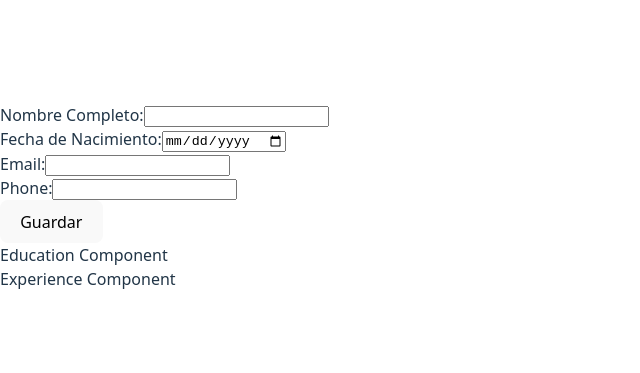
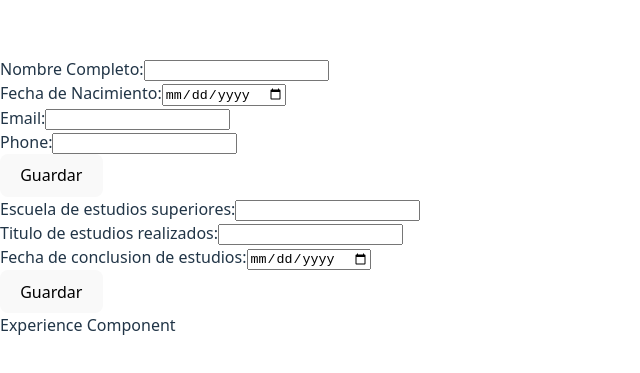
Before and after one commit to manulzvz/cv-application, a React (Vite) app: page / in a window 1280 px wide. Shown: the part 203-576 px from the top of the page, without its empty margins (0-640 px from the left). Built offline with nearby package versions, Linux system fonts and the light colour scheme.

Commit message:
feat: Add education section with edit and visualization mode

```diff
--- a/src/components/CV.jsx
+++ b/src/components/CV.jsx
@@ -10,6 +10,12 @@ function CV() {
         birthDate: '',
         email: '',
         phone: '',
+    });
+
+    const [educationInfo, setEducationInfo] = useState({
+        schoolName: '',
+        titleOfStudy: '',
+        dateOfStudy: '',
     });
 
     const [isEditingInfo, setIsEditingInfo] = useState(true);
@@ -25,14 +31,15 @@ function CV() {
                 setIsEditing={setIsEditingInfo}
             />
             <Education
-                // ...props
+                educationInfo={educationInfo}
+                setEducationInfo={setEducationInfo}
                 isEditing={isEditingEducation}
-                setIsEditingEducation={setIsEditingEducation}
+                setIsEditing={setIsEditingEducation}
             />
             <Experience
                 // ...props
                 isEditing={isEditingExperience}
-                setIsEditingExperience={setIsEditingExperience}
+                setIsEditing={setIsEditingExperience}
             />
         </div>
     );
--- a/src/components/DisplaySection.jsx
+++ b/src/components/DisplaySection.jsx
@@ -4,7 +4,10 @@ function DisplaySection({data}) {
         fullName: "Nombre completo",
         birthDate: "Fecha de nacimiento",
         email: "Correo electronico",
-        phone: "Telefono"
+        phone: "Telefono",
+        schoolName: "Escuela",
+        titleOfStudy: "Estudios",
+        dateOfStudy: "Fecha de finalizacion"
     }
 
 
--- a/src/components/Education.jsx
+++ b/src/components/Education.jsx
@@ -1,5 +1,70 @@
-function Education() {
-    return <div>Education Component</div>;
+import DisplaySection from "./DisplaySection";
+
+function Education({educationInfo, setEducationInfo, isEditing, setIsEditing}) {
+
+  function handleChange(e) {
+    const { name, value } = e.target;
+    setEducationInfo((prev) => ({
+        ...prev,
+        [name]: value,
+    }));
+  }
+
+  function handleSubmit(e) {
+    e.preventDefault();
+    setIsEditing(false); //Cambia a modo visualizacion
+  }
+
+  if (isEditing) {
+    return (
+      <form onSubmit={handleSubmit}>
+        <div>
+          <label>
+            Escuela de estudios superiores:
+            <input
+              type="text"
+              name="schoolName"
+              required
+              value={educationInfo.schoolName}
+              onChange={handleChange}
+            />
+          </label>
+        </div>
+        <div>
+          <label>
+            Titulo de estudios realizados:
+            <input
+              type="text"
+              name="titleOfStudy"
+              required
+              value={educationInfo.titleOfStudy}
+              onChange={handleChange}
+            />
+          </label>
+        </div>
+        <div>
+          <label>
+            Fecha de conclusion de estudios:
+            <input
+              type="date"
+              name="dateOfStudy"
+              required
+              value={educationInfo.dateOfStudy}
+              onChange={handleChange}
+            />
+          </label>
+        </div>
+        <button type="submit">Guardar</button>
+      </form>
+    );
+  } else {
+    return (
+      <div>
+        <DisplaySection data={educationInfo}/>
+        <button onClick={() => setIsEditing(true)}>Editar</button>
+      </div>
+    );
+  }
 }
 
 export default Education;
```
